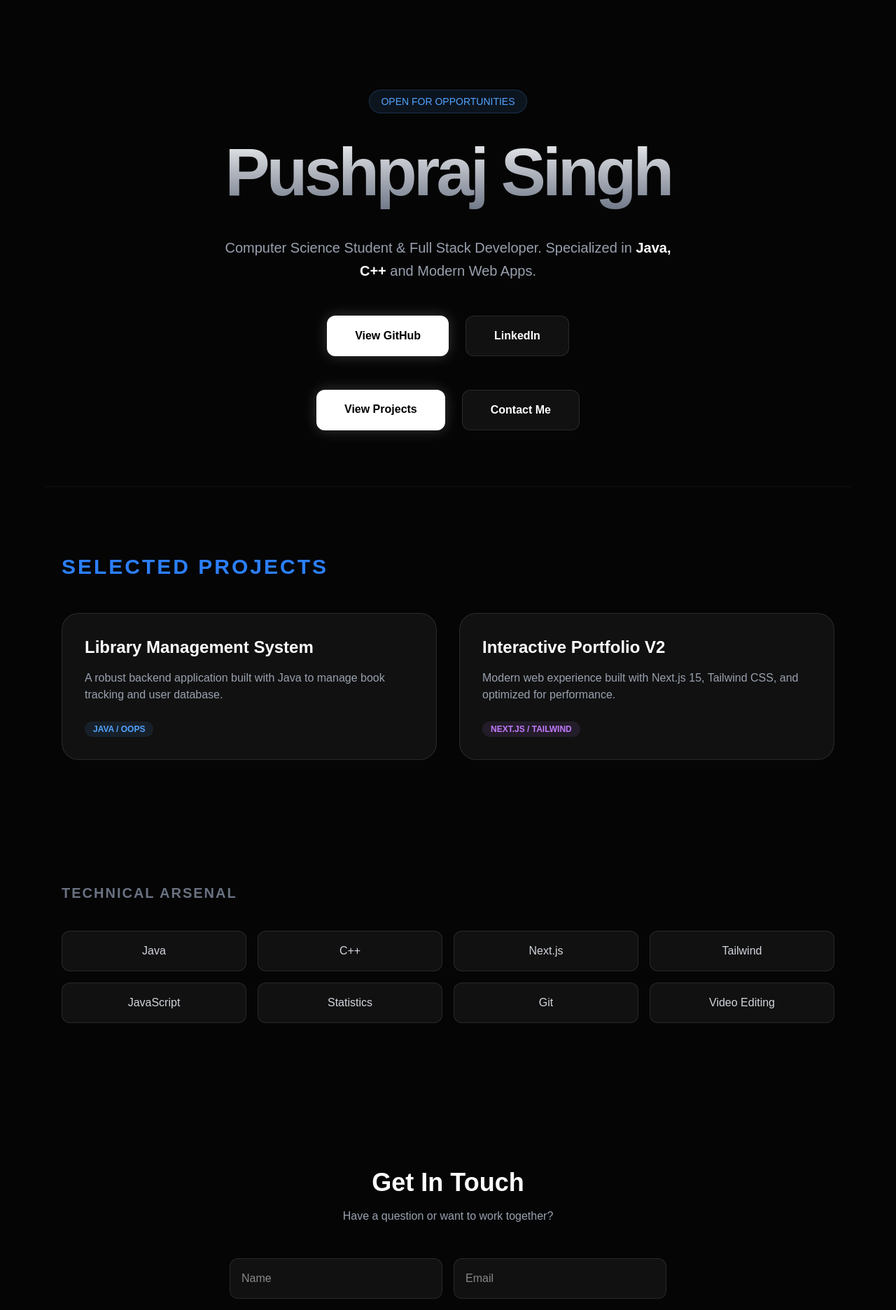
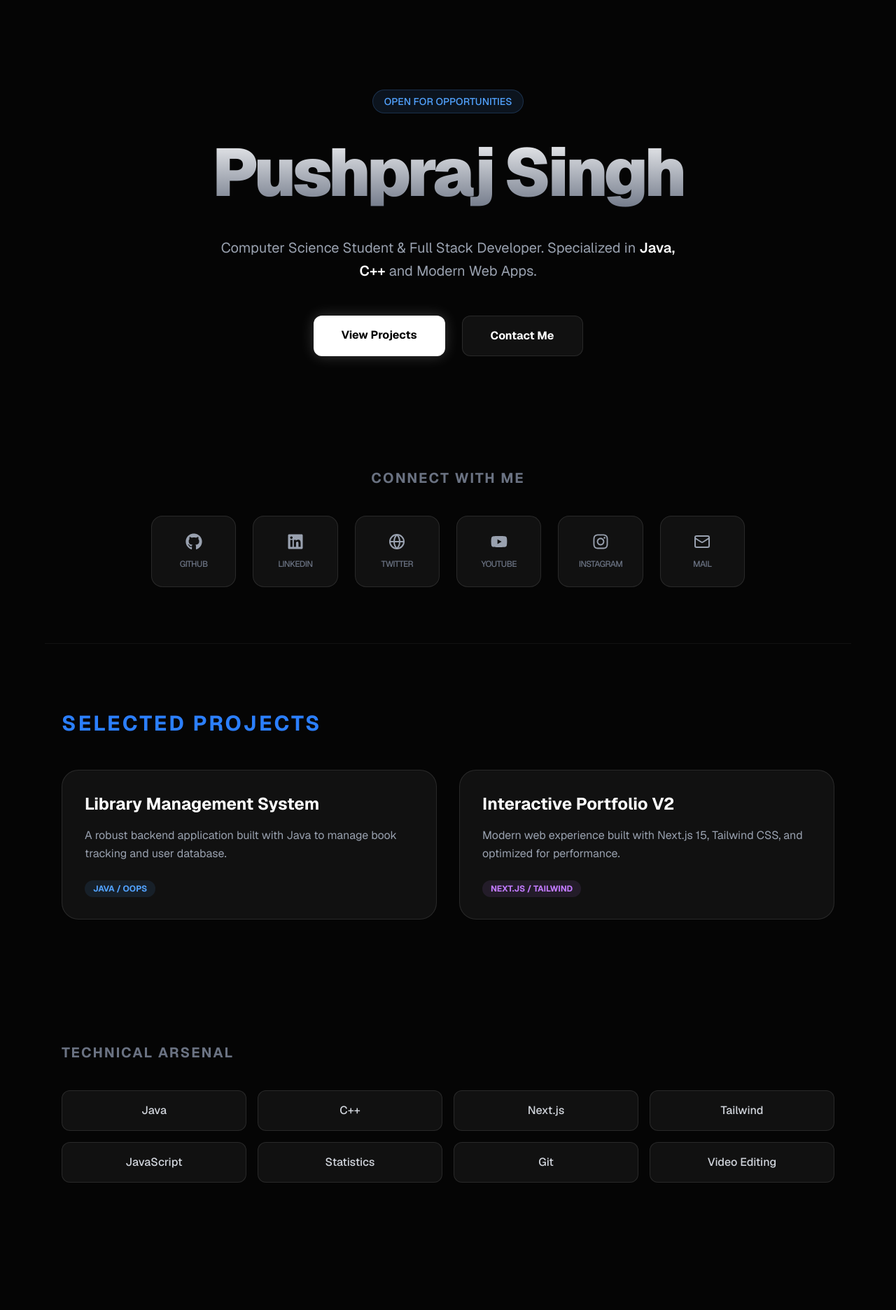
Before and after one commit to devpushpraj/portfolio, a Next.js app: page / in a window 1280 px wide. Shown: the top 1872 px of the page at 70% size. Built offline with nearby package versions, Linux system fonts and the light colour scheme.

Commit message:
Added animated socials and cleaned hero section

```diff
--- a/app/page.tsx
+++ b/app/page.tsx
@@ -1,72 +1,94 @@
+'use client';
+
+import { motion } from 'framer-motion';
+import { Mail, Globe } from 'lucide-react';
 
 export default function Home() {
+  const containerVariants = {
+    hidden: { opacity: 0 },
+    visible: { opacity: 1, transition: { staggerChildren: 0.1 } },
+  };
+
+  const iconVariants = {
+    hidden: { opacity: 0, scale: 0.5 },
+    visible: { opacity: 1, scale: 1 },
+  };
+
+  // --- CUSTOM SVG ICONS (TAAKI ERROR NA AAYE) ---
+  const GithubIcon = () => (
+    <svg stroke="currentColor" fill="currentColor" strokeWidth="0" viewBox="0 0 496 512" height="24" width="24" xmlns="http://www.w3.org/2000/svg"><path d="M165.9 397.4c0 2-2.3 3.6-5.2 3.6-3.3.3-5.6-1.3-5.6-3.6 0-2 2.3-3.6 5.2-3.6 3-.3 5.6 1.3 5.6 3.6zm-31.1-4.5c-.7 2 1.3 4.3 4.3 4.9 2.6 1 5.6 0 6.2-2s-1.3-4.3-4.3-5.2c-2.6-.7-5.5.3-6.2 2.3zm44.2-1.7c-2.9.7-4.9 2.6-4.6 4.9.3 2 2.9 3.3 5.9 2.6 2.9-.7 4.9-2.6 4.6-4.6-.3-1.9-3-3.2-5.9-2.9zM244.8 8C106.1 8 0 113.3 0 252c0 110.9 69.8 205.8 169.5 239.2 12.8 2.3 17.3-5.6 17.3-12.1 0-6.2-.3-40.4-.3-61.4 0 0-70 15-84.7-29.8 0 0-11.4-29.1-27.8-36.6 0 0-22.9-15.7 1.6-15.4 0 0 24.9 2 38.6 25.8 21.9 38.5 58.6 27.5 72.9 20.9 2.3-16 8.8-27.1 16-33.7-55.9-6.2-112.3-14.3-112.3-110.5 0-27.5 7.6-41.3 23.6-58.9-2.6-6.5-11.1-33.3 2.6-67.9 20.9-6.5 69 27 69 27 20-5.6 41.5-8.5 62.8-8.5s42.8 2.9 62.8 8.5c0 0 48.1-33.6 69-27 13.7 34.7 5.2 61.4 2.6 67.9 16 17.7 25.8 31.5 25.8 58.9 0 96.5-58.9 104.2-114.8 110.5 9.2 7.9 17 22.9 17 46.4 0 33.7-.3 75.4-.3 83.6 0 6.5 4.6 14.4 17.3 12.1C428.2 457.8 496 362.9 496 252 496 113.3 383.5 8 244.8 8z"></path></svg>
+  );
+
+  const LinkedInIcon = () => (
+    <svg stroke="currentColor" fill="currentColor" strokeWidth="0" viewBox="0 0 448 512" height="24" width="24" xmlns="http://www.w3.org/2000/svg"><path d="M416 32H31.9C14.3 32 0 46.5 0 64.3v383.4C0 465.5 14.3 480 31.9 480H416c17.6 0 32-14.5 32-32.3V64.3c0-17.8-14.4-32.3-32-32.3zM135.4 416H69V202.2h66.5V416zm-33.2-243c-21.3 0-38.5-17.3-38.5-38.5S80.9 96 102.2 96c21.2 0 38.5 17.3 38.5 38.5 0 21.3-17.2 38.5-38.5 38.5zm282.1 243h-66.4V312c0-24.8-.5-56.7-34.5-56.7-34.6 0-39.9 27-39.9 54.9V416h-66.4V202.2h63.7v29.2h.9c8.9-16.8 30.6-34.5 62.9-34.5 67.2 0 79.7 44.3 79.7 101.9V416z"></path></svg>
+  );
+
+  const YoutubeIcon = () => (
+    <svg stroke="currentColor" fill="currentColor" strokeWidth="0" viewBox="0 0 576 512" height="24" width="24" xmlns="http://www.w3.org/2000/svg"><path d="M549.655 124.083c-6.281-23.65-24.787-42.276-48.284-48.597C458.781 64 288 64 288 64S117.22 64 74.629 75.486c-23.497 6.322-42.003 24.947-48.284 48.597-11.412 42.867-11.412 132.305-11.412 132.305s0 89.438 11.412 132.305c6.281 23.65 24.787 41.5 48.284 47.821C117.22 448 288 448 288 448s170.781 0 213.371-11.486c23.497-6.321 42.003-24.171 48.284-47.821 11.412-42.867 11.412-132.305 11.412-132.305s0-89.438-11.412-132.305zm-317.51 213.508V175.185l142.739 81.205-142.739 81.201z"></path></svg>
+  );
+
+  const InstagramIcon = () => (
+    <svg stroke="currentColor" fill="currentColor" strokeWidth="0" viewBox="0 0 448 512" height="24" width="24" xmlns="http://www.w3.org/2000/svg"><path d="M224.1 141c-63.6 0-114.9 51.3-114.9 114.9s51.3 114.9 114.9 114.9S339 319.5 339 255.9 287.7 141 224.1 141zm0 189.6c-41.1 0-74.7-33.5-74.7-74.7s33.5-74.7 74.7-74.7 74.7 33.5 74.7 74.7-33.6 74.7-74.7 74.7zm146.4-194.3c0 14.9-12 26.8-26.8 26.8-14.9 0-26.8-12-26.8-26.8s12-26.8 26.8-26.8 26.8 12 26.8 26.8zm76.1 27.2c-1.7-35.9-9.9-67.7-36.2-93.9-26.2-26.2-58-34.4-93.9-36.2-37-2.1-147.9-2.1-184.9 0-35.8 1.7-67.6 9.9-93.9 36.1s-34.4 58-36.2 93.9c-2.1 37-2.1 147.9 0 184.9 1.7 35.9 9.9 67.7 36.2 93.9s58 34.4 93.9 36.2c37 2.1 147.9 2.1 184.9 0 35.9-1.7 67.7-9.9 93.9-36.2 26.2-26.2 34.4-58 36.2-93.9 2.1-37 2.1-147.8 0-184.8zM398.8 388c-7.8 19.6-22.9 34.7-42.6 42.6-29.5 11.7-99.5 9-132.1 9s-102.7 2.6-132.1-9c-19.6-7.8-34.7-22.9-42.6-42.6-11.7-29.5-9-99.5-9-132.1s-2.6-102.7 9-132.1c7.8-19.6 22.9-34.7 42.6-42.6 29.5-11.7 99.5-9 132.1-9s102.7-2.6 132.1 9c19.6 7.8 34.7 22.9 42.6 42.6 11.7 29.5 9 99.5 9 132.1s2.7 102.7-9 132.1z"></path></svg>
+  );
+
+  const socials = [
+    { name: 'GitHub', icon: <GithubIcon />, link: 'https://github.com/devpushpraj' },
+    { name: 'LinkedIn', icon: <LinkedInIcon />, link: 'https://www.linkedin.com/in/pushpraj-singh99' },
+    { name: 'Twitter', icon: <Globe />, link: 'https://twitter.com/devpushpraj' },
+    { name: 'YouTube', icon: <YoutubeIcon />, link: 'https://www.youtube.com/@PushprajRunVlogs' },
+    { name: 'Instagram', icon: <InstagramIcon />, link: 'https://www.instagram.com/pushprajgrows/' },
+    { name: 'Mail', icon: <Mail />, link: '#contact' },
+  ];
+
   return (
-    <main className="min-h-screen bg-[#050505] text-white selection:bg-blue-500/30">
+    <main className="min-h-screen bg-[#050505] text-white selection:bg-blue-500/30 font-sans">
+
       {/* 1. Hero Section */}
-      <section className="flex flex-col items-center justify-center pt-32 pb-20 px-6">
+      <section className="flex flex-col items-center justify-center pt-32 pb-20 px-6 text-center relative overflow-hidden">
         <div className="absolute top-0 left-1/2 -translate-x-1/2 w-full h-[400px] bg-blue-600/10 blur-[120px] -z-10" />
-        <div className="inline-block px-4 py-1.5 mb-6 text-sm font-medium text-blue-400 uppercase bg-blue-400/10 rounded-full border border-blue-400/20">
-          Open for Opportunities
-        </div>
-        <h1 className="text-6xl md:text-8xl font-black tracking-tighter text-center bg-clip-text text-transparent bg-gradient-to-b from-white to-gray-500 leading-tight">
-          Pushpraj Singh
-        </h1>
-        <p className="mt-8 text-lg md:text-xl text-gray-400 max-w-2xl text-center leading-relaxed">
-          Computer Science Student & Full Stack Developer. Specialized in <span className="text-white font-semibold">Java, C++</span> and Modern Web Apps.
-        </p>
-        <div className="mt-12 flex flex-wrap justify-center gap-6">
-  {/* GitHub Button */}
-  <a
-    href="https://github.com/devpushpraj"
-    target="_blank"
-    rel="noopener noreferrer"
-    className="px-10 py-4 bg-white text-black font-bold rounded-xl hover:scale-105 transition-all shadow-[0_0_20px_rgba(255,255,255,0.2)] flex items-center gap-2"
-  >
-    <span>View GitHub</span>
-  </a>
-
-  {/* LinkedIn Button */}
-  <a
-    href="https://www.linkedin.com/in/pushpraj-singh99"
-    target="_blank"
-    rel="noopener noreferrer"
-    className="px-10 py-4 border border-white/10 bg-white/5 rounded-xl hover:bg-white/10 transition-all font-bold flex items-center gap-2"
-  >
-    <span>LinkedIn</span>
-  </a>
-</div>
-        <div className="mt-12 flex flex-wrap justify-center gap-6">
-          <a href="#projects" className="px-10 py-4 bg-white text-black font-bold rounded-xl hover:scale-105 transition-all shadow-[0_0_20px_rgba(255,255,255,0.2)]">
-            View Projects
-          </a>
-          <a href="#contact" className="px-10 py-4 border border-white/10 bg-white/5 rounded-xl hover:bg-white/10 transition-all font-bold">
-            Contact Me
-          </a>
-        </div>
+        <motion.div initial={{ opacity: 0, y: 20 }} animate={{ opacity: 1, y: 0 }} className="inline-block px-4 py-1.5 mb-6 text-sm font-medium text-blue-400 uppercase bg-blue-400/10 rounded-full border border-blue-400/20">Open for Opportunities</motion.div>
+        <motion.h1 initial={{ opacity: 0, y: 20 }} animate={{ opacity: 1, y: 0 }} transition={{ delay: 0.1 }} className="text-6xl md:text-8xl font-black tracking-tighter bg-clip-text text-transparent bg-gradient-to-b from-white to-gray-500 leading-tight">Pushpraj Singh</motion.h1>
+        <motion.p initial={{ opacity: 0, y: 20 }} animate={{ opacity: 1, y: 0 }} transition={{ delay: 0.2 }} className="mt-8 text-lg md:text-xl text-gray-400 max-w-2xl mx-auto leading-relaxed text-center">Computer Science Student & Full Stack Developer. Specialized in <span className="text-white font-semibold">Java, C++</span> and Modern Web Apps.</motion.p>
+        <motion.div initial={{ opacity: 0, y: 20 }} animate={{ opacity: 1, y: 0 }} transition={{ delay: 0.3 }} className="mt-12 flex flex-wrap justify-center gap-6">
+          <a href="#projects" className="px-10 py-4 bg-white text-black font-bold rounded-xl hover:scale-105 transition-all shadow-[0_0_20px_rgba(255,255,255,0.2)]">View Projects</a>
+          <a href="#contact" className="px-10 py-4 border border-white/10 bg-white/5 rounded-xl hover:bg-white/10 transition-all font-bold">Contact Me</a>
+        </motion.div>
       </section>
 
-      {/* 2. Projects Section */}
+      {/* 2. Social Media Links */}
+      <section className="max-w-4xl mx-auto px-6 py-20 text-center">
+        <h2 className="text-xl font-bold mb-10 text-gray-500 uppercase tracking-widest">Connect with Me</h2>
+        <motion.div className="grid grid-cols-3 md:grid-cols-6 gap-6 justify-center" initial="hidden" whileInView="visible" viewport={{ once: true }} variants={containerVariants}>
+          {socials.map((social) => (
+            <motion.a key={social.name} href={social.link} target={social.link.startsWith('http') ? '_blank' : '_self'} rel="noopener noreferrer" variants={iconVariants} whileHover={{ scale: 1.1, y: -5 }} className="group flex flex-col items-center gap-3 p-6 bg-white/5 border border-white/10 rounded-2xl hover:border-blue-500/50 hover:bg-blue-600/5 transition-all">
+              <div className="text-gray-400 group-hover:text-blue-400 transition-colors">
+                {social.icon}
+              </div>
+              <span className="text-xs font-medium text-gray-500 group-hover:text-white uppercase tracking-tighter">{social.name}</span>
+            </motion.a>
+          ))}
+        </motion.div>
+      </section>
+
+      {/* 3. Projects Section */}
       <section id="projects" className="max-w-6xl mx-auto px-6 py-24 border-t border-white/5">
-        <h2 className="text-3xl font-bold mb-12 text-blue-500 uppercase tracking-widest">Selected Projects</h2>
+        <h2 className="text-3xl font-bold mb-12 text-blue-500 uppercase tracking-widest text-left">Selected Projects</h2>
         <div className="grid grid-cols-1 md:grid-cols-2 gap-8">
-          {/* Project 1 */}
-          <div className="group p-8 bg-white/5 border border-white/10 rounded-3xl hover:border-blue-500/50 transition-all">
-            <h3 className="text-2xl font-bold mb-4">Library Management System</h3>
-            <p className="text-gray-400 mb-6">A robust backend application built with Java to manage book tracking and user database.</p>
+          <div className="group p-8 bg-white/5 border border-white/10 rounded-3xl hover:border-blue-500/50 transition-all text-left">
+            <h3 className="text-2xl font-bold mb-4 text-white">Library Management System</h3>
+            <p className="text-gray-400 mb-6 leading-relaxed">A robust backend application built with Java to manage book tracking and user database.</p>
             <span className="text-xs font-bold text-blue-400 bg-blue-400/10 px-3 py-1 rounded-full uppercase">Java / OOPs</span>
           </div>
-
-          {/* Project 2 */}
-          <div className="group p-8 bg-white/5 border border-white/10 rounded-3xl hover:border-blue-500/50 transition-all">
-            <h3 className="text-2xl font-bold mb-4">Interactive Portfolio V2</h3>
-            <p className="text-gray-400 mb-6">Modern web experience built with Next.js 15, Tailwind CSS, and optimized for performance.</p>
+          <div className="group p-8 bg-white/5 border border-white/10 rounded-3xl hover:border-blue-500/50 transition-all text-left">
+            <h3 className="text-2xl font-bold mb-4 text-white">Interactive Portfolio V2</h3>
+            <p className="text-gray-400 mb-6 leading-relaxed">Modern web experience built with Next.js 15, Tailwind CSS, and optimized for performance.</p>
             <span className="text-xs font-bold text-purple-400 bg-purple-400/10 px-3 py-1 rounded-full uppercase">Next.js / Tailwind</span>
           </div>
         </div>
       </section>
 
-      {/* 3. Skills Grid */}
-      <section className="max-w-6xl mx-auto px-6 py-20">
+      {/* 4. Skills Grid */}
+      <section className="max-w-6xl mx-auto px-6 py-20 text-left">
         <h2 className="text-xl font-bold mb-10 text-gray-500 uppercase tracking-widest">Technical Arsenal</h2>
         <div className="grid grid-cols-2 md:grid-cols-4 gap-4">
           {['Java', 'C++', 'Next.js', 'Tailwind', 'JavaScript', 'Statistics', 'Git', 'Video Editing'].map((skill) => (
@@ -77,32 +99,24 @@ export default function Home() {
         </div>
       </section>
 
-      {/* 4. Contact Form Section */}
+      {/* 5. Contact Form Section */}
       <section id="contact" className="max-w-2xl mx-auto px-6 py-32">
         <div className="text-center mb-12">
-          <h2 className="text-4xl font-black mb-4">Get In Touch</h2>
-          <p className="text-gray-400">Have a question or want to work together?</p>
+          <h2 className="text-4xl font-black mb-4 text-white">Get In Touch</h2>
+          <p className="text-gray-400 text-lg">Want to discuss a project? My inbox is always open.</p>
         </div>
-
         <form action="https://api.web3forms.com/submit" method="POST" className="space-y-4">
-          {/* PASTE YOUR ACCESS KEY HERE */}
           <input type="hidden" name="access_key" value="2e19e60e-d1f0-4d98-9982-4eb7a3dae261" />
-
           <div className="grid grid-cols-1 md:grid-cols-2 gap-4">
-            <input type="text" name="name" placeholder="Name" className="w-full p-4 bg-white/5 border border-white/10 rounded-xl focus:border-blue-500 outline-none transition-all" required />
-            <input type="email" name="email" placeholder="Email" className="w-full p-4 bg-white/5 border border-white/10 rounded-xl focus:border-blue-500 outline-none transition-all" required />
+            <input type="text" name="name" placeholder="Name" className="w-full p-4 bg-white/5 border border-white/10 rounded-xl focus:border-blue-500 outline-none transition-all text-white" required />
+            <input type="email" name="email" placeholder="Email" className="w-full p-4 bg-white/5 border border-white/10 rounded-xl focus:border-blue-500 outline-none transition-all text-white" required />
           </div>
-          <textarea name="message" placeholder="Message" rows={5} className="w-full p-4 bg-white/5 border border-white/10 rounded-xl focus:border-blue-500 outline-none transition-all" required></textarea>
-
-          <button type="submit" className="w-full py-4 bg-blue-600 text-white font-bold rounded-xl hover:bg-blue-700 hover:scale-[1.02] active:scale-95 transition-all shadow-lg shadow-blue-600/20">
-            Send Message
-          </button>
+          <textarea name="message" placeholder="Message" rows={5} className="w-full p-4 bg-white/5 border border-white/10 rounded-xl focus:border-blue-500 outline-none transition-all text-white" required></textarea>
+          <button type="submit" className="w-full py-4 bg-blue-600 text-white font-bold rounded-xl hover:bg-blue-700 hover:scale-[1.02] active:scale-95 transition-all shadow-lg shadow-blue-600/20 uppercase tracking-widest">Send Message</button>
         </form>
       </section>
 
-      <footer className="py-10 text-center text-gray-600 text-sm border-t border-white/5">
-        © 2026 Pushpraj Singh • Built with Next.js
-      </footer>
+      <footer className="py-10 text-center text-gray-600 text-sm border-t border-white/5">© 2026 Pushpraj Singh • Built with Next.js & Framer Motion</footer>
     </main>
   );
 }
--- a/package.json
+++ b/package.json
@@ -9,6 +9,8 @@
     "lint": "eslint"
   },
   "dependencies": {
+    "framer-motion": "^12.38.0",
+    "lucide-react": "^1.0.1",
     "next": "16.2.1",
     "react": "19.2.4",
     "react-dom": "19.2.4"
```
Also changed, not shown: 1 other file (tests, documents, lock files or other folders).
